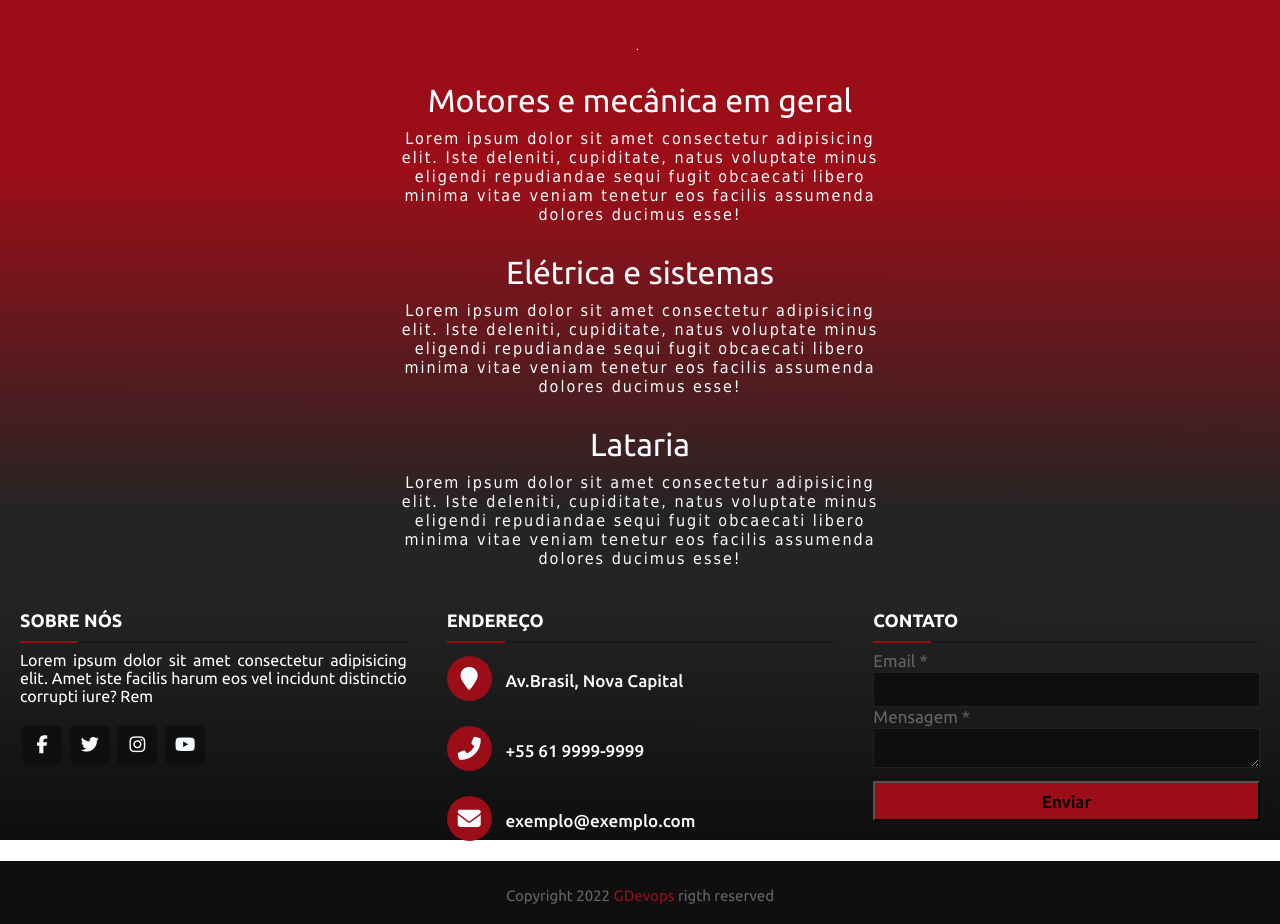
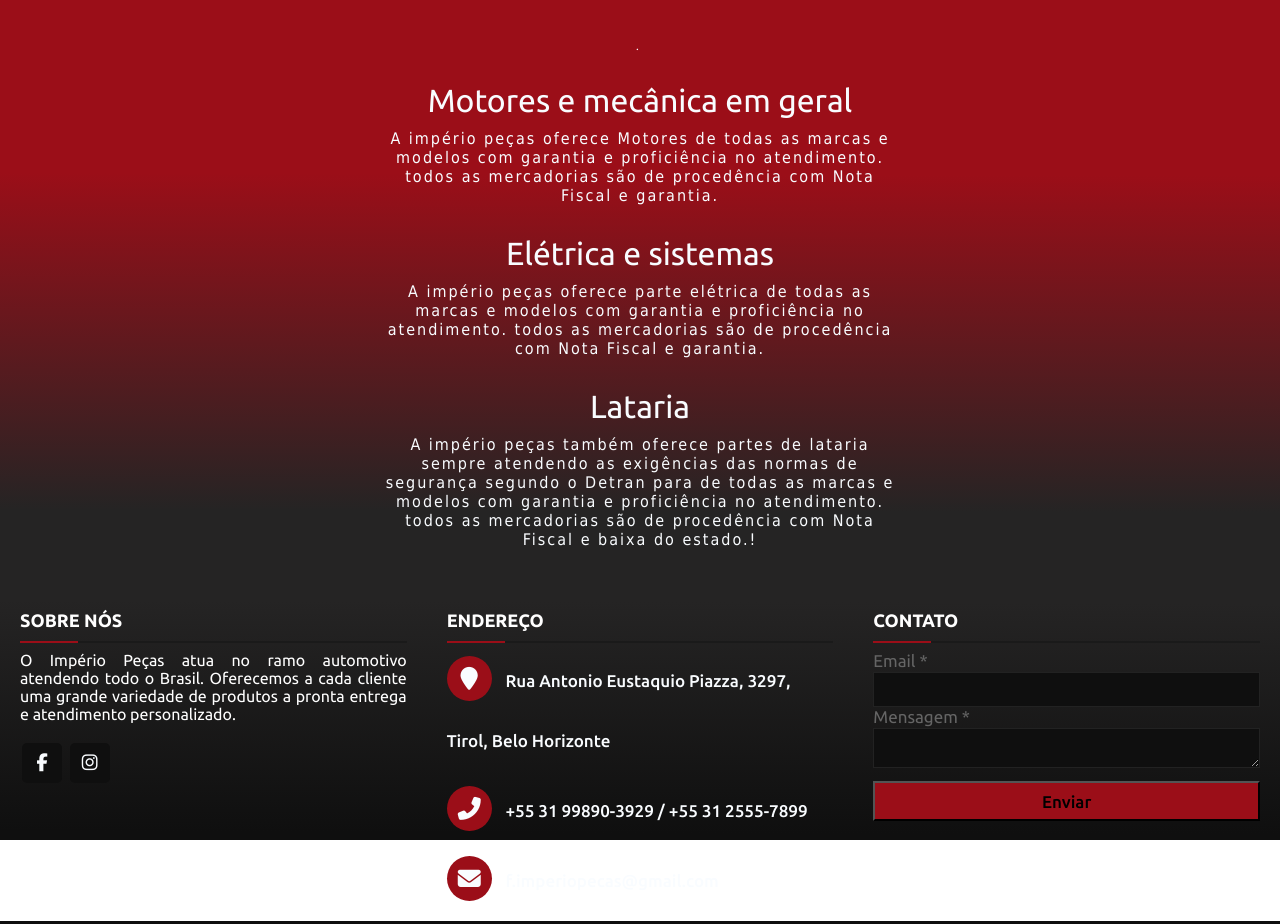
Before and after one commit to guiRepo/lp, a plain HTML site: page index.html in a window 1280 px wide. Shown: the part 1900-2824 px from the top of the page. Drawn offline with nearby package versions, Linux system fonts and the light colour scheme.

Commit message:
add information about company

```diff
--- a/index.html
+++ b/index.html
@@ -39,9 +39,9 @@
                 <h1>Império Peças</h1>
                 <p>O local perfeito para que voce realize a manutenção do seu carro
                     e atroca de suas peças.</p>
-                    <a href="#footer">
-                        <button>Contact Us</button>
-                    </a>
+                <a href="#footer">
+                    <button>Contact Us</button>
+                </a>
 
             </div>
         </div>
@@ -53,14 +53,15 @@
             <h1>Quem somos?</h1>
             <div class="call">
                 <div class="left">
-                    Lorem ipsum dolor sit amet consectetur adipisicing elit. Corporis
-                    modi odit nobis, laudantium reiciendis impedit dolores ducimus reprehenderit
-                    a. Rem veniam earum quisquam minus aliquid!
+                    O Império Peças atua no ramo automotivo atendendo todo o Brasil. Oferecemos a cada cliente uma
+                    grande variedade de produtos a pronta entrega e atendimento personalizado. Com profissionais
+                    selecionados e bem treinados, garantimos máxima qualidade das peças que obedecem aos mais rigorosos
+                    padrões técnicos
                 </div>
                 <div class="right">
-                    Lorem ipsum dolor sit amet consectetur adipisicing elit. Corporis
-                    modi odit nobis, laudantium reiciendis impedit dolores ducimus reprehenderit
-                    a. Rem veniam earum quisquam minus aliquid!
+                    Nosso objetivo é sempre agregar agilidade e economia para os nossos clientes que podem contar com
+                    peças a pronta entrega em todas as categorias. Assim você não precisa se preocupar com peças para os
+                    seus equipamentos. São diversos itens em estoque para garantir a entrega rápida. O Império tem tudo!
                 </div>
             </div>
             <img src="image/services.png" alt="">
@@ -74,23 +75,22 @@
         <div class="container">
 
             <div class="left">
-                <h1 style="text-align: center;font-weight: 400 ;margin-bottom: 80px;font-size: 3rem; "> Quais os nossos serviços?</h1>
+                <h1 style="text-align: center;font-weight: 400 ;margin-bottom: 80px;font-size: 3rem; "> Quais os nossos
+                    serviços?</h1>
                 <p>.</p>
 
                 <h1>Motores e mecânica em geral</h1>
-                <span>Lorem ipsum dolor sit amet consectetur adipisicing elit. Iste deleniti, cupiditate, natus
-                    voluptate minus eligendi repudiandae sequi fugit obcaecati libero minima vitae veniam tenetur eos
-                    facilis assumenda dolores ducimus esse!</span>
+                <span>A império peças oferece Motores de todas as marcas e modelos com garantia e proficiência no
+                    atendimento. todos as mercadorias são de procedência com Nota Fiscal e garantia.</span>
 
                 <h1>Elétrica e sistemas</h1>
-                <span>Lorem ipsum dolor sit amet consectetur adipisicing elit. Iste deleniti, cupiditate, natus
-                    voluptate minus eligendi repudiandae sequi fugit obcaecati libero minima vitae veniam tenetur eos
-                    facilis assumenda dolores ducimus esse!</span>
+                <span>A império peças oferece parte elétrica de todas as marcas e modelos com garantia e proficiência no
+                    atendimento. todos as mercadorias são de procedência com Nota Fiscal e garantia.</span>
 
                 <h1>Lataria</h1>
-                <span>Lorem ipsum dolor sit amet consectetur adipisicing elit. Iste deleniti, cupiditate, natus
-                    voluptate minus eligendi repudiandae sequi fugit obcaecati libero minima vitae veniam tenetur eos
-                    facilis assumenda dolores ducimus esse!</span>
+                <span>A império peças também oferece partes de lataria sempre atendendo as exigências das normas de
+                    segurança segundo o Detran para de todas as marcas e modelos com garantia e proficiência no
+                    atendimento. todos as mercadorias são de procedência com Nota Fiscal e baixa do estado.!</span>
             </div>
 
 
@@ -102,14 +102,12 @@
             <div class="left box">
                 <h2> Sobre nós</h2>
                 <div class="content">
-                    <p>Lorem ipsum dolor sit amet consectetur adipisicing elit. Amet iste facilis harum eos vel incidunt
-                        distinctio corrupti iure? Rem</p>
+                    <p>O Império Peças atua no ramo automotivo atendendo todo o Brasil. Oferecemos a cada cliente uma
+                        grande variedade de produtos a pronta entrega e atendimento personalizado. </p>
 
                     <div class="social">
-                        <a href="#"><span class="fab fa-facebook-f"></span></a>
-                        <a href="#"><span class="fab fa-twitter"></span></a>
-                        <a href="#"><span class="fab fa-instagram"></span></a>
-                        <a href="#"><span class="fab fa-youtube"></span></a>
+                        <a href="https://www.facebook.com/imperiopecas3297"><span class="fab fa-facebook-f"></span></a>
+                        <a href="https://www.instagram.com/f.imperiopecas/"><span class="fab fa-instagram"></span></a>
                     </div>
                 </div>
             </div>
@@ -119,17 +117,17 @@
                 <div class="content">
                     <div class="place">
                         <span class="fas fa-map-marker"></span>
-                        <span class="text">Av.Brasil, Nova Capital</span>
+                        <span class="text">Rua Antonio Eustaquio Piazza, 3297, Tirol, Belo Horizonte</span>
                     </div>
 
                     <div class="phone">
                         <span class="fas fas fa-phone-alt"></span>
-                        <span class="text">+55 61 9999-9999</span>
+                        <span class="text">+55 31 99890-3929 / +55 31 2555-7899</span>
                     </div>
 
                     <div class="email">
                         <span class="fas fa-envelope"></span>
-                        <span class="text">exemplo@exemplo.com</span>
+                        <span class="text">f.imperiopecas@gmail.com</span>
                     </div>
                 </div>
             </div>
```
